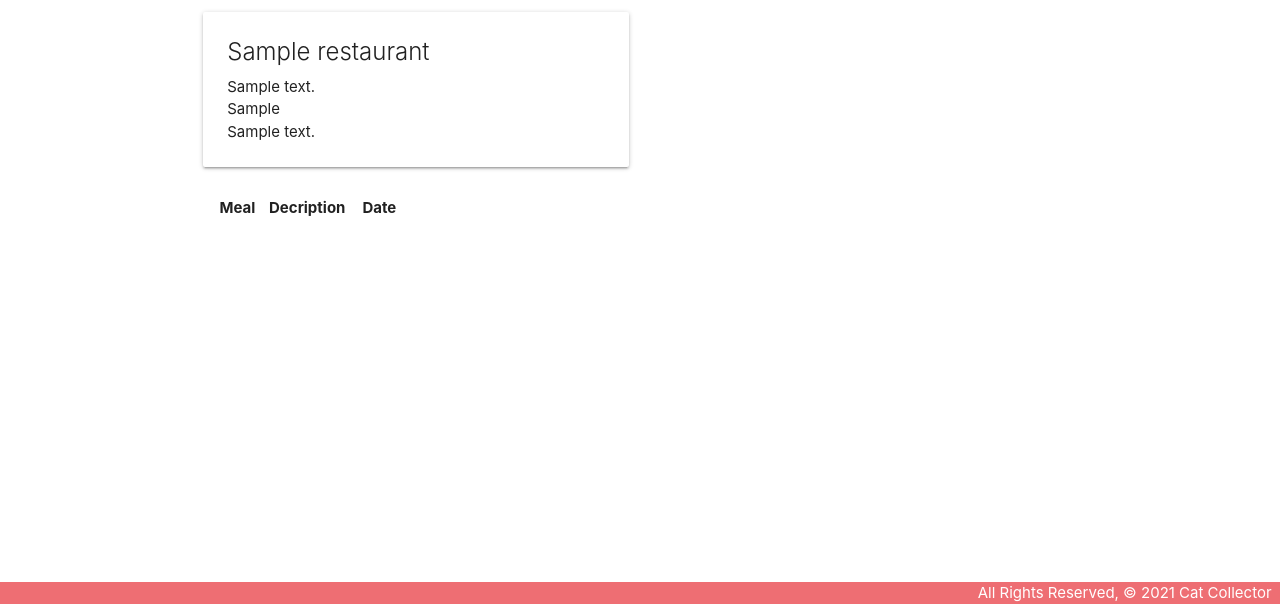
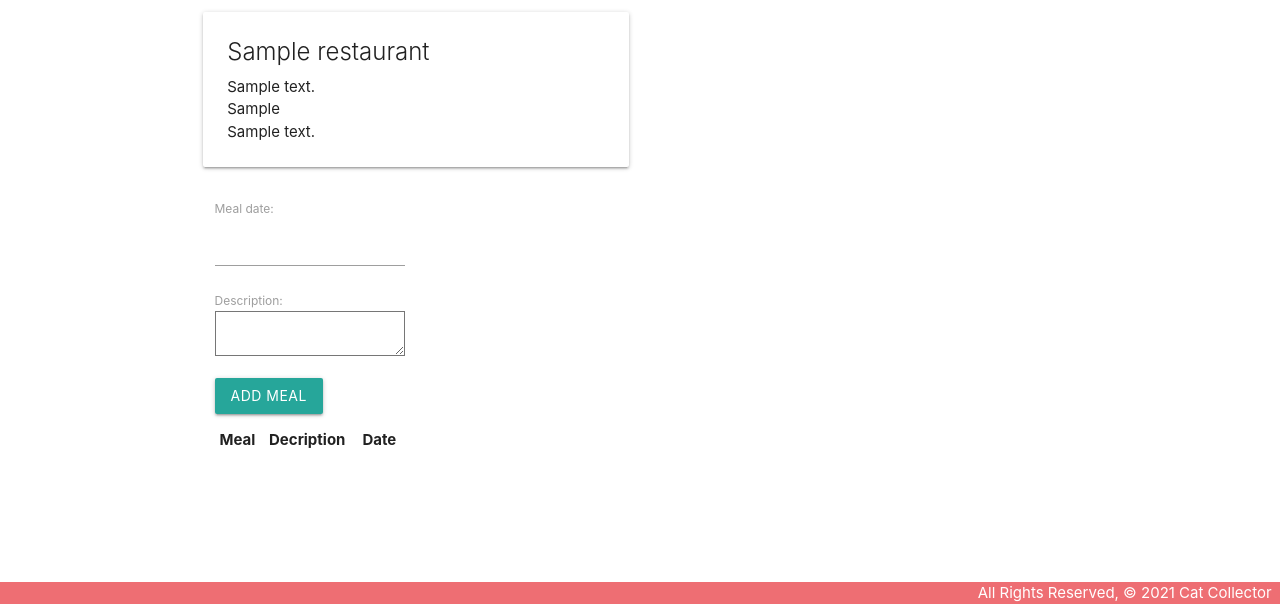
Before and after one commit to nsaltamachia/p3, a Django app: page /restaurants/1/ in a window 1280 px wide. Shown: the part 196-800 px from the top of the page. Run offline with Django 4.2, Linux system fonts and the light colour scheme; tables that the repository leaves empty hold one stand-in row (values such as "Sample post"); lists and menus that the app fills with data are empty.

Commit message:
Add meal form

```diff
--- a/main_app/forms.py
+++ b/main_app/forms.py
@@ -4,4 +4,4 @@ from .models import Meal_Had
 class Meal_Had_Form(ModelForm):
     class Meta:
         model = Meal_Had
-        fields = ['date', 'description', 'restaurant']
+        fields = ['date', 'description', ]
--- a/main_app/models.py
+++ b/main_app/models.py
@@ -22,7 +22,7 @@ class Meal_Had(models.Model):
     restaurant = models.ForeignKey(Restaurant, on_delete=models.CASCADE)
 
     def __str__(self):
-        return f'{self.get_meal_display()} on {self.date}'
+        return f'{self.description} on {self.date}'
 
     class Meta:
         ordering = ['-date']
--- a/main_app/templates/base.html
+++ b/main_app/templates/base.html
@@ -9,6 +9,7 @@
   <title>Cat Collector</title>
   <link rel="stylesheet" href="https://cdnjs.cloudflare.com/ajax/libs/materialize/1.0.0/css/materialize.min.css">
   <link rel="stylesheet" type="text/css" href="{% static 'css/style.css' %}">
+  <script src="https://cdnjs.cloudflare.com/ajax/libs/materialize/1.0.0/js/materialize.min.js"></script>
 </head>
 <body>
   <header class="navbar-fixed">
--- a/main_app/templates/restaurants/detail.html
+++ b/main_app/templates/restaurants/detail.html
@@ -14,6 +14,11 @@
         </div>
         <!-- Meal Had  -->
         <div class="col s6">
+            <form method="POST">
+                {% csrf_token %}
+                {{ meal_had_form.as_p }}
+                <input type="submit" class="btn" value="Add Meal">
+            </form>
             <table class="striped">
                 <thead>
                     <tr>
--- a/main_app/views.py
+++ b/main_app/views.py
@@ -1,6 +1,7 @@
 from django.shortcuts import render
 from .models import Restaurant
 from django.views.generic.edit import CreateView, DeleteView, UpdateView
+from .forms import Meal_Had_Form
 
 
 # Create your views here.
@@ -27,6 +28,7 @@ class RestaurantCreate(CreateView):
 
 def restaurant_detail(request, restaurant_id):
     restaurant = Restaurant.objects.get(id=restaurant_id)
+    meal_had_form = Meal_Had_Form()
     return render(request, 'restaurants/detail.html', {
-        'restaurant': restaurant
+        'restaurant': restaurant, 'meal_had_form': meal_had_form
     })
```
